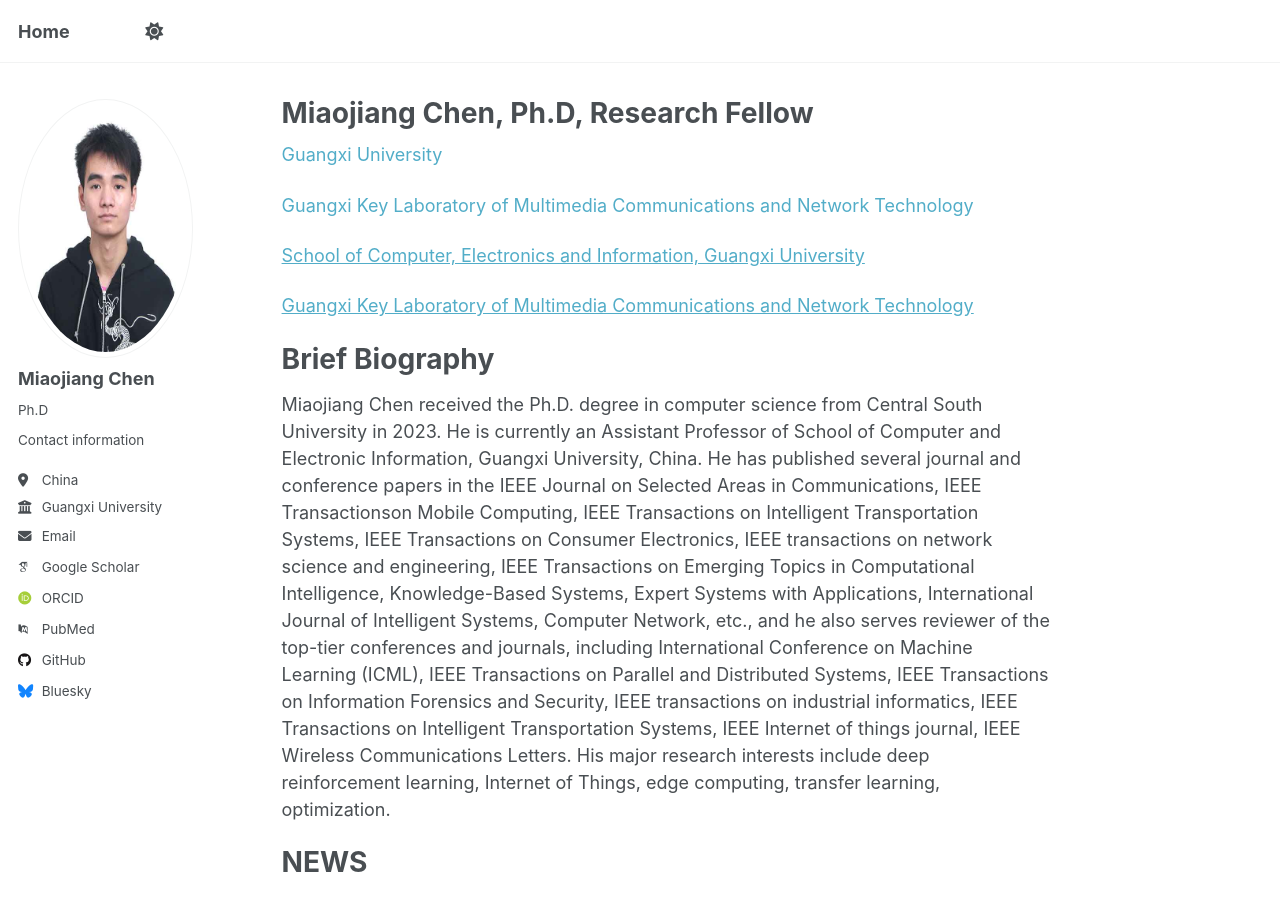
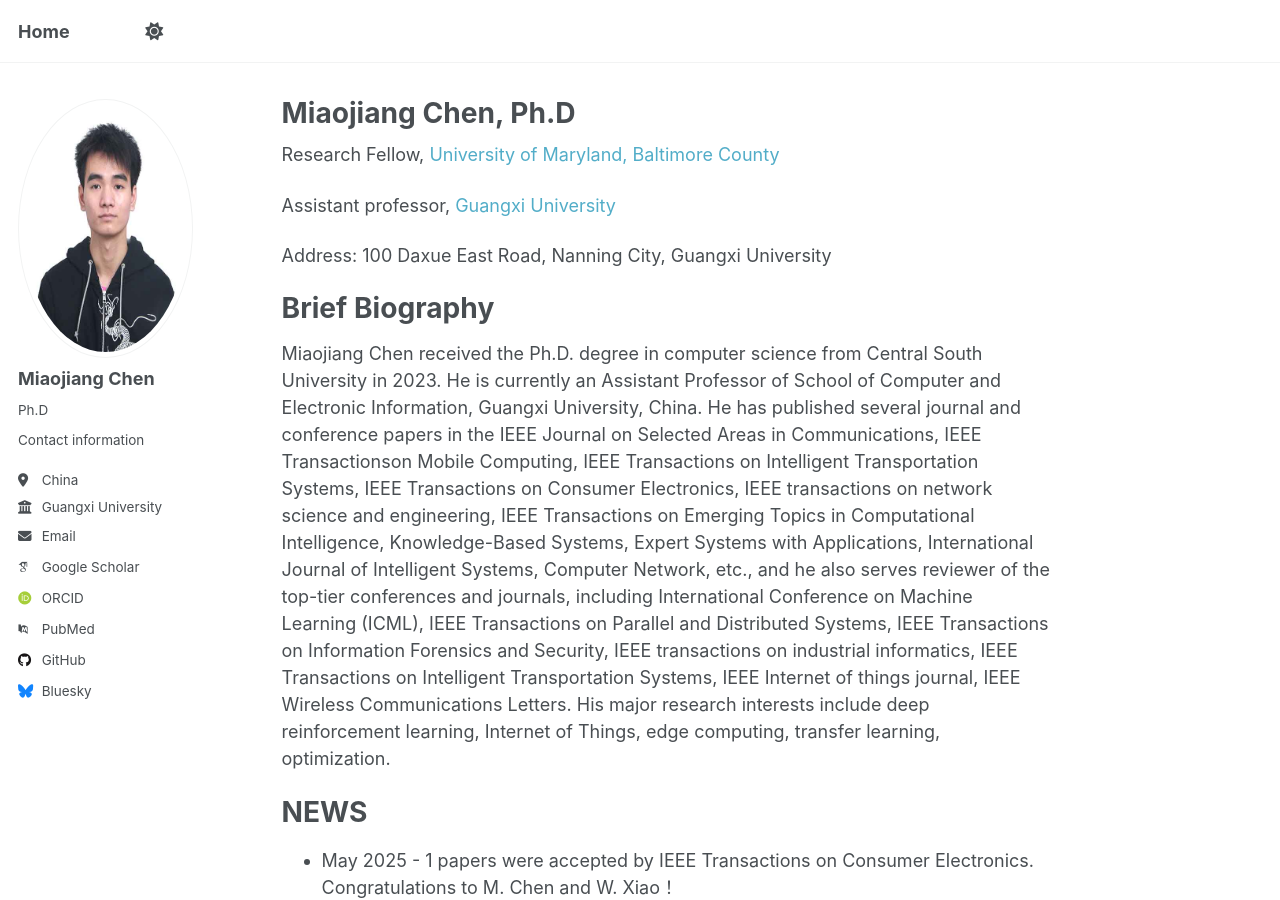
Before and after one commit to mjchen-cs/mjchen-cs.github.io, a Jekyll site: the page built from _pages/about.md, in a window 1280 px wide and 900 px high. Built offline with Jekyll 4.4.1, drawn with Linux system fonts in a browser that asks for light colours; some web fonts are replaced.

Commit message:
about.md

```diff
--- a/_pages/about.md
+++ b/_pages/about.md
@@ -1,20 +1,18 @@
 ---
 permalink: /
-title: "Miaojiang Chen,  Ph.D, Research Fellow"
+title: "Miaojiang Chen,  Ph.D"
 author_profile: true
 redirect_from:
   - /about/
   - /about.html
 ---
 
+Research Fellow, <a href="https://umbc.edu/" style="text-decoration: none;">University of Maryland, Baltimore County</a>
 
-<a href="https://www.gxu.edu.cn/en/" style="text-decoration: none;">Guangxi University</a>
+Assistant professor, <a href="https://www.gxu.edu.cn/en/" style="text-decoration: none;">Guangxi University</a>
 
-<a href="https://lab.ccie.gxu.edu.cn/" style="text-decoration: none;">Guangxi Key Laboratory of Multimedia Communications and Network Technology</a>
+ Address: 100 Daxue East Road, Nanning City, Guangxi University
 
-[School of Computer, Electronics and Information, Guangxi University](https://www.gxu.edu.cn/en/)
-
-[Guangxi Key Laboratory of Multimedia Communications and Network Technology](https://lab.ccie.gxu.edu.cn/)
 
 Brief Biography
 ======
```
